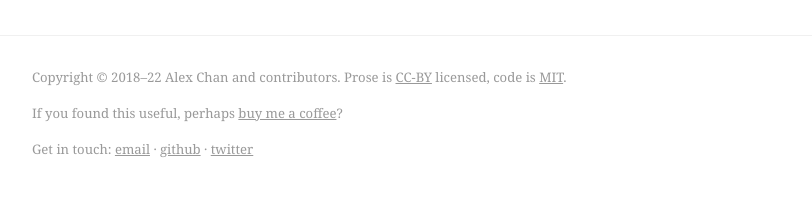
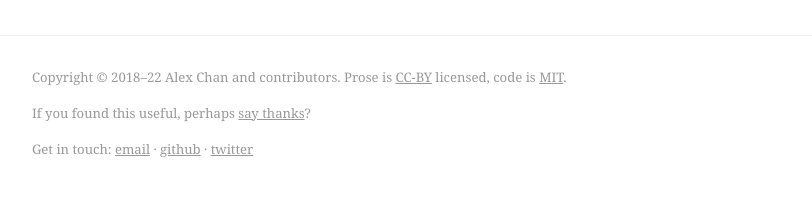
Before and after one commit to alexwlchan/ideas-for-inclusive-events, a Jekyll site: the page built from src/index.md, in a window 1280 px wide. Shown: the part 1956-2157 px from the top of the page, without its empty margins (233-1045 px from the left). Built offline with Jekyll 4.4.1, drawn with Linux system fonts in a browser that asks for light colours.

Commit message:
bin the ko-fi

```diff
--- a/src/_includes/footer.html
+++ b/src/_includes/footer.html
@@ -6,7 +6,7 @@
     </p>
 
     <p>
-      If you found this useful, perhaps <a id="footer__kofi" href="https://ko-fi.com/alexwlchan">buy me a coffee</a>?
+      If you found this useful, perhaps <a id="footer__kofi" href="https://alexwlchan.net/say-thanks/">say thanks</a>?
     </p>
 
     <p id="contact_links">
```
